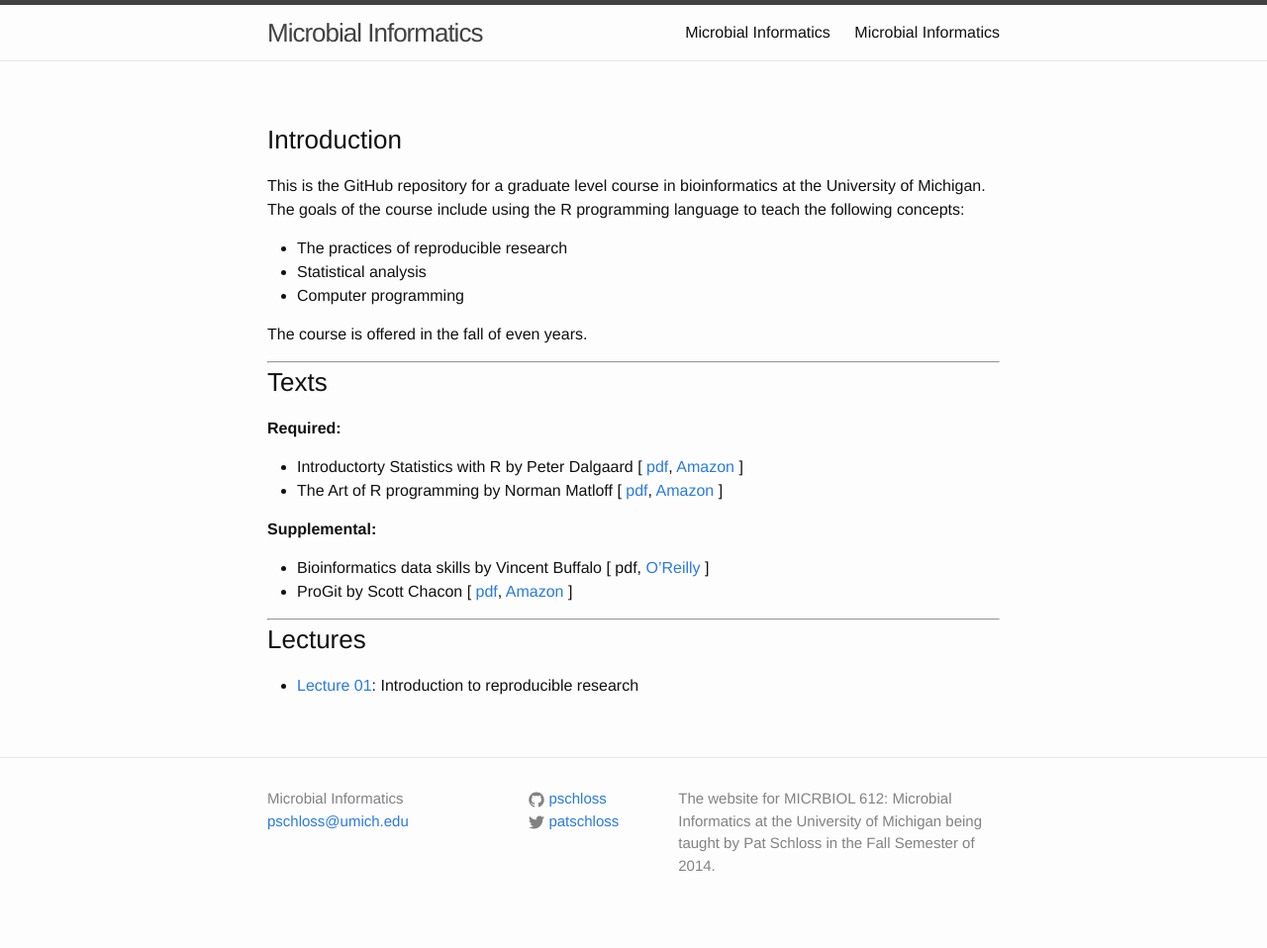
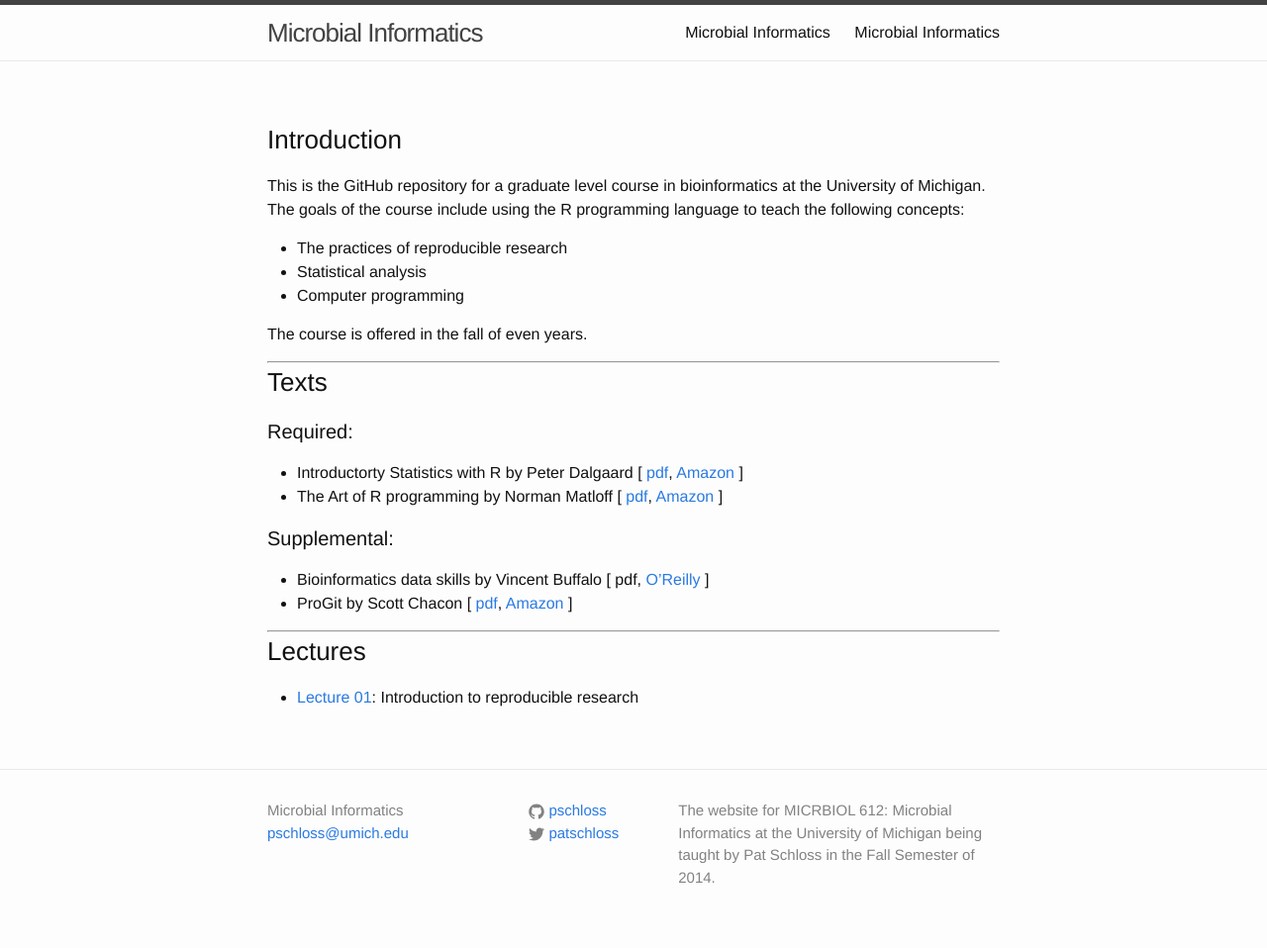
Before and after one commit to microbialinformatics/microbialinformatics.github.io, a Jekyll site: the page built from index.md, in a window 1280 px wide. Shown: the whole page at 99% size. Built offline with Jekyll 4.4.1, drawn with Linux system fonts in a browser that asks for light colours.

```diff
--- a/index.md
+++ b/index.md
@@ -14,11 +14,11 @@ The course is offered in the fall of even years.
 ----
 
 ### Texts
-**Required:**
+#### Required:
 * Introductorty Statistics with R by Peter Dalgaard [ [pdf](http://www.academia.dk/BiologiskAntropologi/Epidemiologi/PDF/Introductory_Statistics_with_R__2nd_ed.pdf), [Amazon](http://www.amazon.com/Introductory-Statistics-R-Computing/dp/0387954759) ]
 * The Art of R programming by Norman Matloff [ [pdf](http://www.google.com/url?sa=t&rct=j&q=&esrc=s&source=web&cd=1&ved=0CCAQFjAA&url=http%3A%2F%2Fsens.tistory.com%2Fattachment%2Fcfile8.uf%402375DC3D515423F9110CA1.pdf&ei=E-8FVO6dAYmnggSttoD4Bg&usg=AFQjCNE1UmWRG3i9ugNDSXN2WjRSTkkUjA&sig2=U958L8LG42vuhHdPKKBHHw&bvm=bv.74115972,d.eXY), [Amazon](http://www.amazon.com/Art-Programming-Statistical-Software-Design/dp/1593273843/ref=sr_1_1?s=books&ie=UTF8&qid=1409674972&sr=1-1&keywords=the+art+of+r+programming) ]
 
-**Supplemental:**
+#### Supplemental:
 * Bioinformatics data skills by Vincent Buffalo [ pdf, [O'Reilly](http://shop.oreilly.com/product/0636920030157.do) ]
 * ProGit by Scott Chacon [ [pdf](http://git-scm.com/book), [Amazon](http://www.amazon.com/Pro-Git-Scott-Chacon/dp/1430218339) ]
 
```
